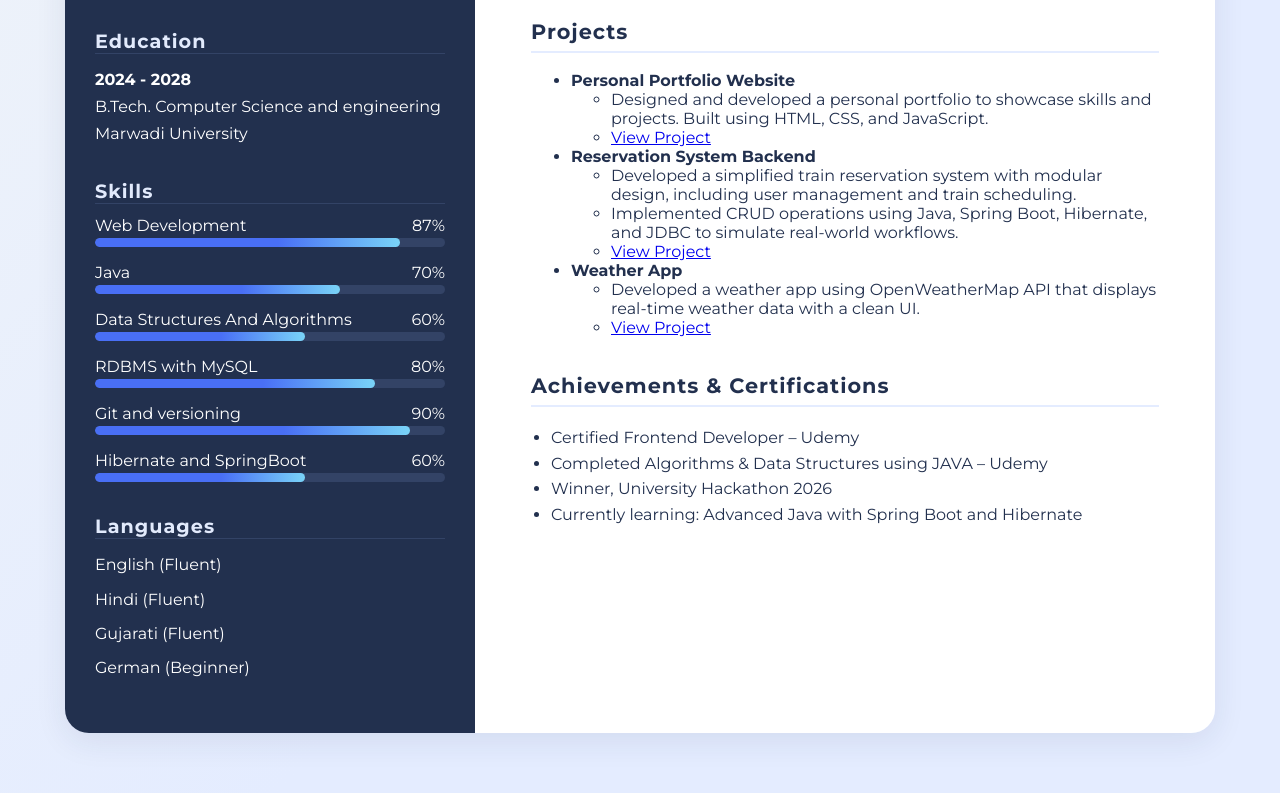
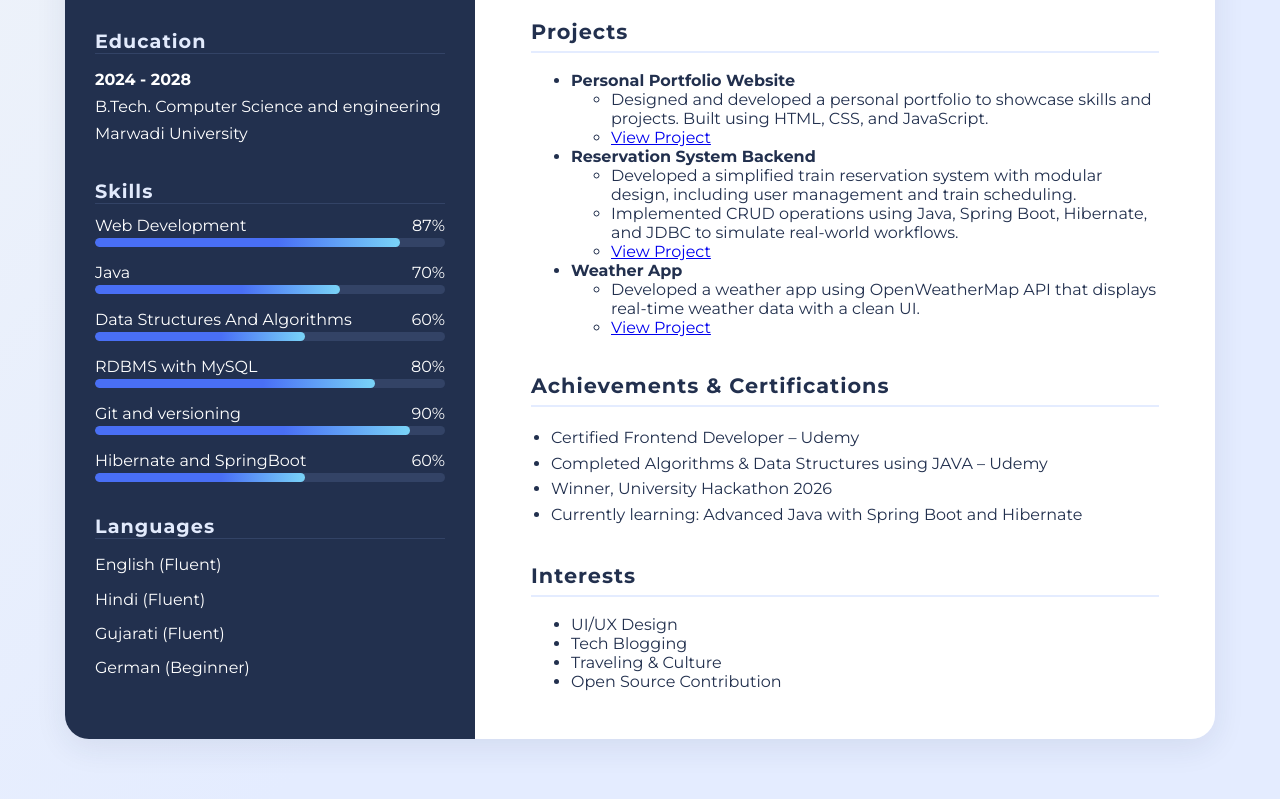
Before and after one commit to sherlocked862/JPCV, a plain HTML site: page index.html in a window 1280 px wide. Shown: the part 434-1233 px from the top of the page. Drawn offline with Linux system fonts and the light colour scheme.

Commit message:
Image change and interests add

```diff
--- a/index.html
+++ b/index.html
@@ -11,7 +11,7 @@
     <!-- Left Partition -->
     <aside class="cv-sidebar">
       <div class="profile-pic">
-        <img src="https://scontent.cdninstagram.com/v/t51.75761-19/497526769_18070094665939822_2750085872380141263_n.jpg?stp=dst-jpg_s150x150_tt6&_nc_cat=101&ccb=1-7&_nc_sid=f7ccc5&efg=eyJ2ZW5jb2RlX3RhZyI6InByb2ZpbGVfcGljLnd3dy4xMDgwLkMzIn0%3D&_nc_ohc=v3ae-u0OkygQ7kNvwEYnLQT&_nc_oc=AdknB9124d8umglp6vyYayCz2WvI1pQdCCzRwepDk3h_5y-3un-gxl70OJgIKtEJqUg&_nc_ad=z-m&_nc_cid=0&_nc_zt=24&_nc_ht=scontent.cdninstagram.com&_nc_gid=uE1Q7P8D1Q6mZgQmxsmtZw&oh=00_AfXz9DW9rqwFJAB81Fpy3Rj8fYYbT7flLYypxXgQoDFFzQ&oe=6896E69D" alt="Profile Picture" />
+        <img src="https://sherlocked862.github.io/temp-file/jpcv.jpeg" alt="Profile Picture" />
       </div>
       <section class="contact">
         <h2>Contact</h2>
@@ -151,6 +151,15 @@
           <li>Currently learning: Advanced Java with Spring Boot and Hibernate</li>
         </ul>
       </section>
+      <section class="achievements"></section>
+        <h2>Interests</h2>
+        <ul>
+          <li>UI/UX Design</li>
+          <li>Tech Blogging</li>
+          <li>Traveling & Culture</li>
+          <li>Open Source Contribution</li>
+        </ul>
+      </section>
     </main>
   </div>
 </body>
```
